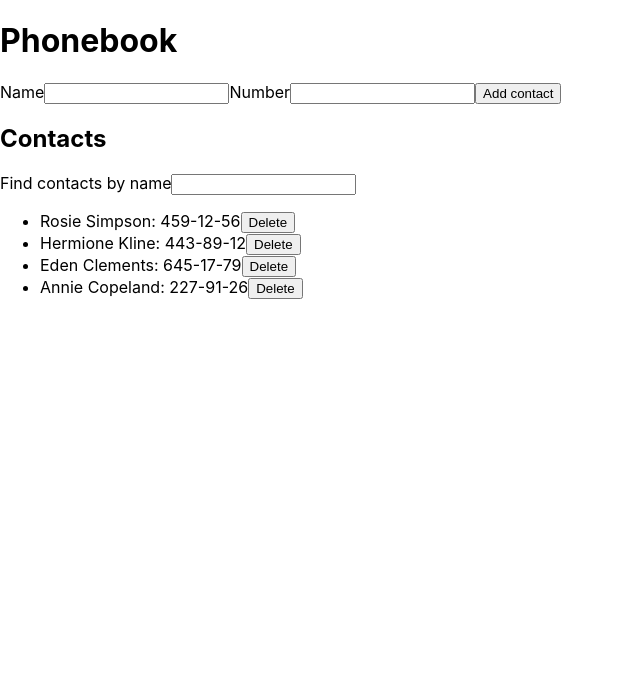
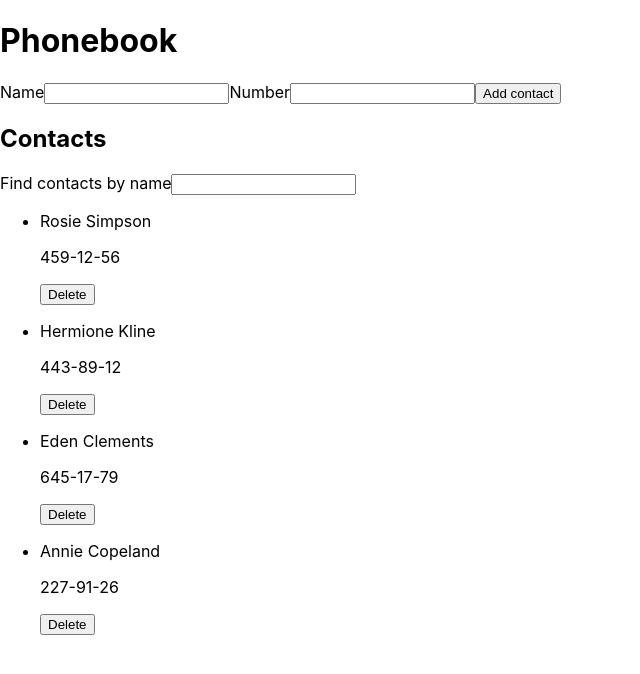
Before and after one commit to jacobpavlik/goit-react-hw-02-phonebook, a React (Create React App) app: page / in a window 1280 px wide. Shown: the top 674 px of the page, without its empty margins (0-640 px from the left). Built offline with nearby package versions, Linux system fonts and the light colour scheme.

Commit message:
Removed components to diffrent folders

```diff
--- a/src/components/App.jsx
+++ b/src/components/App.jsx
@@ -1,161 +1,140 @@
 import { Component } from 'react';
 import PropTypes from 'prop-types';
 import { nanoid } from 'nanoid';
+import { ContactList } from './ContactList/ContactList';
+import { ContactForm } from './ContactForm/ContactForm';
+import { Filter } from './Filter/filter';
+import { ContactListItem } from './ContactListItem/ContactListItem';
 // // import AddContact from './AddContact/AddContact';
 // import ContactList from './ContactList/ContactList';
 // import ContactListElement from 'components/ContactListElement/ContactListElement';
 // import ContactForm from './ContactForm/ContactForm';
 // import Filter from './Filter/Filter';
 
-class ContactForm extends Component {
-  idNanoid = nanoid();
-  state = {
-    name: '',
-    number: '',
-  };
+// Component - ContactForm -START
+// class ContactForm extends Component {
+//   idNanoid = nanoid();
+//   state = {
+//     name: '',
+//     number: '',
+//   };
 
-  handleChange = e => {
-    const { name, value } = e.target;
-    this.setState(prevState => ({
-      ...prevState,
-      [name]: value,
-      // id,
-    }));
-    console.log('handleChange', e.target.value);
-  };
+//   handleChange = e => {
+//     const { id, name, value } = e.target;
+//     this.setState(prevState => ({
+//       ...prevState,
+//       [name]: value,
+//       id,
+//     }));
+//     console.log('handleChange', e.target.value);
+//   };
 
-  handleSubmit = e => {
-    e.preventDefault();
-    // alert(`Dane zostały wysłane ${JSON.stringify(this.state)}`);
-    if (e.target.value === this.state.name) {
-      alert(`${this.state.name} is already in contacts.`);
-      return;
-    } else {
-      this.props.addContact(this.state);
-      console.log(`Dane zostały wysłane ${JSON.stringify(this.state)}`);
-    }
-  };
+//   handleSubmit = e => {
+//     e.preventDefault();
+//     this.props.addContact(this.state);
+//     console.log(`Dane zostały wysłane ${JSON.stringify(this.state)}`);
+//     this.setState({ name: '', number: '' });
+//   };
 
-  render() {
-    return (
-      <form onSubmit={this.handleSubmit}>
-        <label htmlFor={this.idNanoid}>Name</label>
-        <input
-          onChange={this.handleChange}
-          id={this.idNanoid}
-          value={this.state.name}
-          type="text"
-          name="name"
-          // pattern="^[a-zA-Zа-яА-Я]+(([' -][a-zA-Zа-яА-Я ])?[a-zA-Zа-яА-Я]*)*$"
-          title="Name may contain only letters, apostrophe, dash and spaces. For example Adrian, Jacob Mercer, Charles de Batz de Castelmore d'Artagnan"
-          required
-        />
-        <label htmlFor={this.idNanoid}>Number</label>
-        <input
-          onChange={this.handleChange}
-          id={this.idNanoid}
-          value={this.state.number}
-          type="tel"
-          name="number"
-          //  pattern="\+?\d{1,4}?[-.\s]?\(?\d{1,3}?\)?[-.\s]?\d{1,4}[-.\s]?\d{1,4}[-.\s]?\d{1,9}"
-          title="Phone number must be digits and can contain spaces, dashes, parentheses and can start with +"
-          required
-        />
-        <button type="submit">Add contact</button>
-      </form>
-    );
-  }
-}
-ContactForm.propTypes = {
-  name: PropTypes.string,
-  number: PropTypes.number,
-};
+//   render() {
+//     return (
+//       <form onSubmit={this.handleSubmit}>
+//         <label htmlFor={this.idNanoid}>Name</label>
+//         <input
+//           onChange={this.handleChange}
+//           id={this.idNanoid}
+//           value={this.state.name}
+//           type="text"
+//           name="name"
+//           pattern="^[a-zA-Zа]+(([' \-][a-zA-Zа])?[a-zA-Zа]*)*$"
+//           title="Name may contain only letters, apostrophe, dash and spaces. For example Adrian, Jacob Mercer, Charles de Batz de Castelmore d'Artagnan"
+//           required
+//         />
+//         <label htmlFor={this.idNanoid}>Number</label>
+//         <input
+//           onChange={this.handleChange}
+//           id={this.idNanoid}
+//           value={this.state.number}
+//           type="tel"
+//           name="number"
+//           pattern="\+?\d{1,4}?[\-.\s]?\(?\d{1,3}?\)?[\-.\s]?\d{1,4}[\-.\s]?\d{1,4}[\-.\s]?\d{1,9}"
+//           title="Phone number must be digits and can contain spaces, dashes, parentheses and can start with +"
+//           required
+//         />
+//         <button type="submit">Add contact</button>
+//       </form>
+//     );
+//   }
+// }
+// ContactForm.propTypes = {
+//   name: PropTypes.string,
+//   number: PropTypes.number,
+// };
+// Component - ContactForm - END
 
-class ContactList extends Component {
-  // state = {
-  //   name: '',
-  //   id: '',
-  // };
-
-  render() {
-    return (
-      <div>
-        {/* <ul>
-          {this.props.contacts.map(({ name, number }, index) => (
-            <li key={index}>
-              {name}: {number}
-              <span>
-                <button onClick={() => this.props.deleteContact(index)}>
-                  Delete
-                </button>
-              </span>
-            </li>
-          ))}
-        </ul> */}
-      </div>
-    );
-  }
-}
-
-class Filter extends Component {
-  state = {
-    filter: '',
-  };
-  handleFilter = e => {
-    const { name, value } = e.target;
-    this.setState(prevState => ({ ...prevState, [name]: value }));
-    console.log('handleFilter', e.target.value);
-    // this.state.filter(name, console.log(name));
-  };
-
-  // const filtered = this.state.filter.filter((name) => {
-  //   return this.state.filter === name.target.value;
-  // this.setState(prevState => {
-  //   return { filter: e.target.value };
-  // });
-  // console.log('this.state.filter.value', this.state.filter.value);
-  // console.log('this.props.name', this.props.name);
-  // console.log('koniec');
-  // console.log(e.target.value);
-
-  // if (this.props.name === this.state.filter.value) {
-  //   console.log("this.props.name", this.props.name)
-  //   console.log("this.state.filter.value", this.state.filter.value)
-  // }} else {console.log("nie jest this.props.name", this.props.name, "this.state.filter.value", this.state.filter.value )
-
-  render() {
-    return (
-      <div>
-        <label>
-          Find contacts by name
-          <input
-            onChange={this.handleFilter}
-            type="text"
-            name="filter"
-            title="Filter contacts"
-            value={this.state.filter}
-          />
-          {console.log(this.state.filter)}
-        </label>
-        <div>
-          <ul>
-            {this.props.contacts.map(({ name, number }, index) => (
-              <li key={index}>
-                {name}: {number}
-                <span>
-                  <button onClick={() => this.props.deleteContact(index)}>
-                    Delete
-                  </button>
-                </span>
-              </li>
-            ))}
-          </ul>
-        </div>
-      </div>
-    );
-  }
-}
-
+// Component - ContactList -START
+// class ContactList extends Component {
+//   render() {
+//     const { contacts, deleteContact, filter } = this.props;
+//     console.log('contacts i filter', contacts, filter);
+//     if (filter === '') {
+//       return (
+//         <div>
+//           <ul>
+//             {contacts.map((contact, index) => (
+//               <ContactListItem
+//                 key={index}
+//                 contact={contact}
+//                 deleteContact={deleteContact}
+//               />
+//             ))}
+//           </ul>
+//         </div>
+//       );
+//     } else {
+//       const filteredContacts = contacts.filter(contact =>
+//         contact.name.toLowerCase().includes(filter.toLowerCase())
+//       );
+//       return (
+//         <ul>
+//           {filteredContacts.map((contact, index) => (
+//             <ContactListItem
+//               key={index}
+//               contact={contact}
+//               deleteContact={deleteContact}
+//             />
+//           ))}
+//         </ul>
+//       );
+//     }
+//   }
+// }
+// Component ContactsList - END
+// Component Filter - START
+// class Filter extends Component {
+//   state = {
+//     filter: '',
+//   };
+//   render() {
+//     const { state } = this.props;
+//     return (
+//       <div>
+//         <label>
+//           Find contacts by name
+//           <input
+//             onChange={this.props.handleFilter}
+//             type="text"
+//             name="filter"
+//             title="Filter contacts"
+//             value={this.props.filter}
+//           />
+//           {console.log('input-this.props.filter', this.state.filter)}
+//         </label>
+//       </div>
+//     );
+//   }
+// }
+// Component Filter - END
 export class App extends Component {
   state = {
     contacts: [
@@ -165,10 +144,24 @@ export class App extends Component {
       { id: 'id-4', name: 'Annie Copeland', number: '227-91-26' },
     ],
     filter: '',
-    // name: '',
-    // number: '',
   };
+
+  handleFilter = e => {
+    const { name, value } = e.target;
+    this.setState(prevState => ({ ...prevState, [name]: value }));
+    console.log('handleFilter', e.target.value);
+    // this.state.filter(name, console.log(name));
+  };
+
   addContact = newContact => {
+    console.log('newContact', newContact);
+    if (
+      newContact.name !== '' &&
+      this.state.contacts.find(contact => contact.name === newContact.name)
+    ) {
+      alert(`${newContact.name} is already in contacts.`);
+      return;
+    }
     this.setState(prevState => ({
       contacts: [...prevState.contacts, newContact],
     }));
@@ -190,13 +183,11 @@ export class App extends Component {
         <h1>Phonebook</h1>
         <ContactForm addContact={this.addContact} />
         <h2>Contacts </h2>
-        <Filter
-          contacts={this.state.contacts}
-          deleteContact={this.deleteContact}
-        />
+        <Filter handleFilter={this.handleFilter} filter={this.state.filter} />
         <ContactList
           contacts={this.state.contacts}
           deleteContact={this.deleteContact}
+          filter={this.state.filter}
         />
       </div>
     );
--- /dev/null
+++ b/src/components/ContactForm/ContactForm.jsx
@@ -0,0 +1,64 @@
+import React, { Component } from 'react';
+import PropTypes from 'prop-types';
+import { nanoid } from 'nanoid';
+
+export class ContactForm extends Component {
+  idNanoid = nanoid();
+  state = {
+    name: '',
+    number: '',
+  };
+
+  handleChange = e => {
+    const { id, name, value } = e.target;
+    this.setState(prevState => ({
+      ...prevState,
+      [name]: value,
+      id,
+    }));
+    console.log('handleChange', e.target.value);
+  };
+
+  handleSubmit = e => {
+    e.preventDefault();
+    // alert(`Dane zostały wysłane ${JSON.stringify(this.state)}`);
+    //
+    this.props.addContact(this.state);
+    console.log(`Dane zostały wysłane ${JSON.stringify(this.state)}`);
+    this.setState({ name: '', number: '' });
+  };
+
+  render() {
+    return (
+      <form onSubmit={this.handleSubmit}>
+        <label htmlFor={this.idNanoid}>Name</label>
+        <input
+          onChange={this.handleChange}
+          id={this.idNanoid}
+          value={this.state.name}
+          type="text"
+          name="name"
+          pattern="^[a-zA-Zа]+(([' \-][a-zA-Zа])?[a-zA-Zа]*)*$"
+          title="Name may contain only letters, apostrophe, dash and spaces. For example Adrian, Jacob Mercer, Charles de Batz de Castelmore d'Artagnan"
+          required
+        />
+        <label htmlFor={this.idNanoid}>Number</label>
+        <input
+          onChange={this.handleChange}
+          id={this.idNanoid}
+          value={this.state.number}
+          type="tel"
+          name="number"
+          pattern="\+?\d{1,4}?[\-.\s]?\(?\d{1,3}?\)?[\-.\s]?\d{1,4}[\-.\s]?\d{1,4}[\-.\s]?\d{1,9}"
+          title="Phone number must be digits and can contain spaces, dashes, parentheses and can start with +"
+          required
+        />
+        <button type="submit">Add contact</button>
+      </form>
+    );
+  }
+}
+ContactForm.propTypes = {
+  name: PropTypes.string,
+  number: PropTypes.number,
+};
--- /dev/null
+++ b/src/components/ContactList/ContactList.jsx
@@ -0,0 +1,45 @@
+import { Component } from 'react';
+import PropTypes from 'prop-types';
+import { ContactListItem } from 'components/ContactListItem/ContactListItem';
+
+export class ContactList extends Component {
+  render() {
+    const { contacts, deleteContact, filter } = this.props;
+    console.log('contacts i filter', contacts, filter);
+    if (filter === '') {
+      return (
+        <div>
+          <ul>
+            {contacts.map((contact, index) => (
+              <ContactListItem
+                key={index}
+                contact={contact}
+                deleteContact={deleteContact}
+              />
+            ))}
+          </ul>
+        </div>
+      );
+    } else {
+      const filteredContacts = contacts.filter(contact =>
+        contact.name.toLowerCase().includes(filter.toLowerCase())
+      );
+      return (
+        <ul>
+          {filteredContacts.map((contact, index) => (
+            <ContactListItem
+              key={index}
+              contact={contact}
+              deleteContact={deleteContact}
+            />
+          ))}
+        </ul>
+      );
+    }
+  }
+}
+ContactList.propTypes = {
+  contacts: PropTypes.array,
+  deleteContact: PropTypes.func,
+  filter: PropTypes.string,
+};
--- /dev/null
+++ b/src/components/ContactListItem/ContactListItem.jsx
@@ -0,0 +1,64 @@
+import PropTypes from 'prop-types';
+// import css from './ContactList.module.css';
+// import { Button } from '../button/Button';
+
+export const ContactListItem = ({ contact, deleteContact, index }) => (
+  <li>
+    <div>
+      <p>{contact.name}</p>
+      <p> {contact.number}</p>
+    </div>
+    <span>
+      <button onClick={() => deleteContact(index)}>Delete</button>
+    </span>
+  </li>
+);
+
+//Piotr
+// import PropTypes from 'prop-types';
+// import css from './ContactList.module.css';
+// import { Button } from '../button/Button';
+
+// const ContactListItem = ({ contact, action }) => (
+//   <li className={css.item}>
+//     <div className={css.items_leftside}>
+//       <p className={css.info}>{contact.name}:</p>
+//       <a className={css.link} href={'tel:+' + contact.number}>
+//         {contact.number}
+//       </a>
+//     </div>
+//     <Button label="Delete" action={action} formButton={false} id={contact.id} />
+//   </li>
+// );
+
+//moje
+// class ContactList extends Component {
+//     render() {
+//       const { contacts, deleteContact, filter } = this.props;
+//       console.log('contacts i filter', contacts, filter);
+//       if (filter === '') {
+//         return (
+//           <div>
+//             <ul>
+//               {contacts.map((contact, index) => (
+//                 <li key={index}>
+//                   <span>{contact.name}</span>
+//                   <span>{contact.number}</span>
+//                   {/* {name}: {number} */}
+//                   deleteContact={deleteContact}
+//                   <span>
+//                     <button onClick={() => deleteContact(index)}>Delete</button>
+//                   </span>
+//                 </li>
+//               ))}
+//             </ul>
+//           </div>
+//         );
+//       } else {
+//         return 'To jak filter nie jest pusty';
+//         // const filteredContacts = contacts.filter(contact =>
+//         //   contact.name.toLowerCase().includes(filter.toLowerCase())
+//         // );
+//       }
+//     }
+//   }
--- /dev/null
+++ b/src/components/Filter/filter.jsx
@@ -0,0 +1,26 @@
+import { Component } from 'react';
+import PropTypes from 'prop-types';
+
+export class Filter extends Component {
+  state = {
+    filter: '',
+  };
+  render() {
+    // const { state } = this.props;
+    return (
+      <div>
+        <label>
+          Find contacts by name
+          <input
+            onChange={this.props.handleFilter}
+            type="text"
+            name="filter"
+            title="Filter contacts"
+            value={this.props.filter}
+          />
+          {/* {console.log('input-this.props.filter', this.state.filter)} */}
+        </label>
+      </div>
+    );
+  }
+}
```
